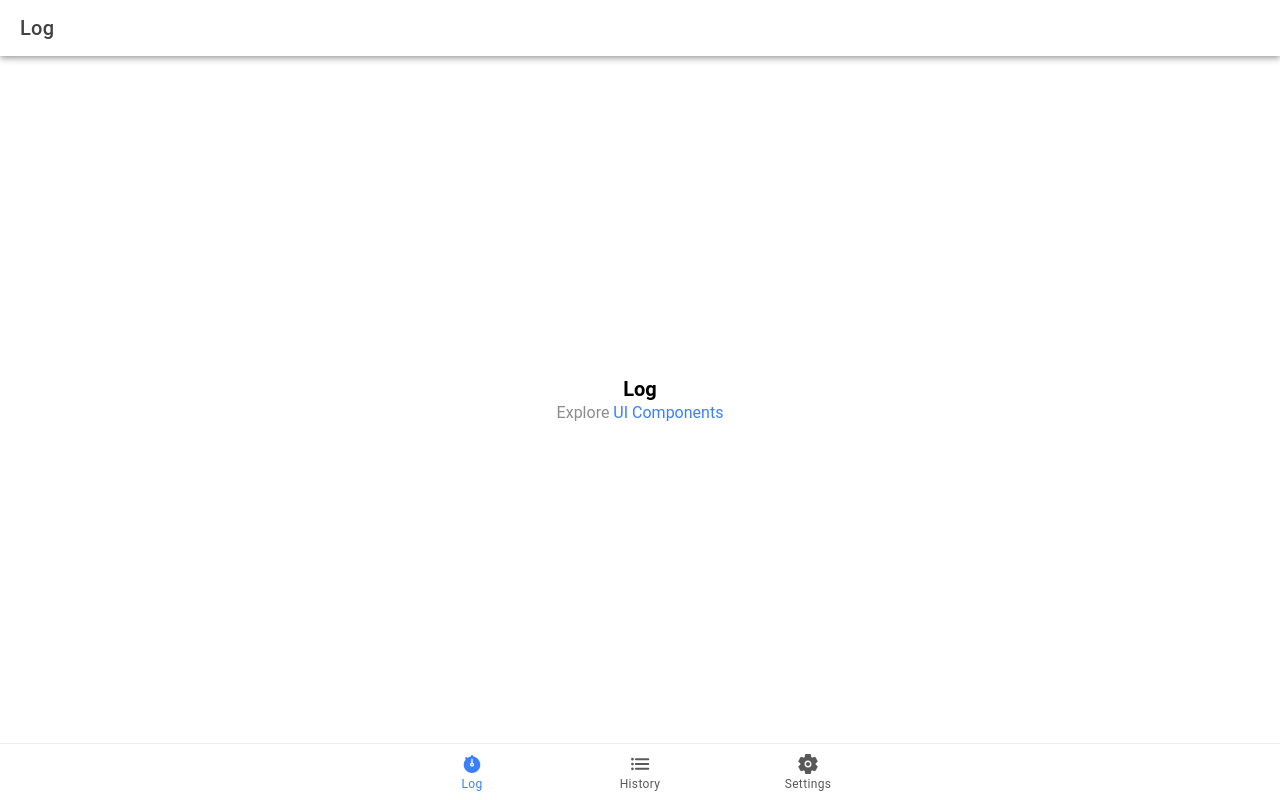
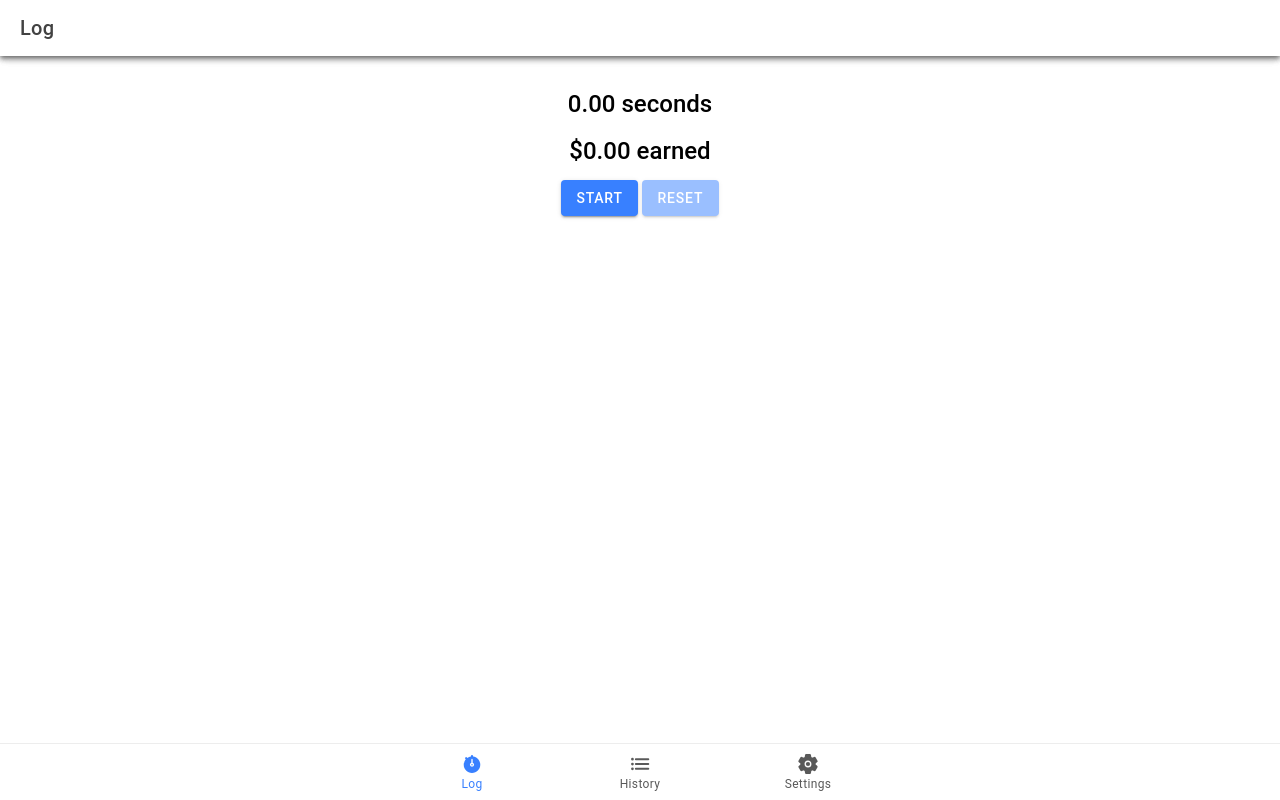
Before and after one commit to TheQueenIsDead/loot-logger, a React (Vite) app in the folder app/: page /log in a window 1280 px wide. Built offline with nearby package versions, Linux system fonts and the light colour scheme.

Commit message:
feat: add log container with hard coded hourly wage and start stop timer to track time

```diff
--- a/app/src/components/ExploreContainer.tsx
+++ /dev/null
@@ -1,16 +0,0 @@
-import './ExploreContainer.css';
-
-interface ContainerProps {
-  name: string;
-}
-
-const ExploreContainer: React.FC<ContainerProps> = ({ name }) => {
-  return (
-    <div className="container">
-      <strong>{name}</strong>
-      <p>Explore <a target="_blank" rel="noopener noreferrer" href="https://ionicframework.com/docs/components">UI Components</a></p>
-    </div>
-  );
-};
-
-export default ExploreContainer;
--- /dev/null
+++ b/app/src/components/LogContainer.tsx
@@ -0,0 +1,77 @@
+import './LogContainer.css';
+import {IonButton, IonContent, IonHeader, IonPage, IonTitle, IonToolbar} from "@ionic/react";
+import {useEffect, useState} from "react";
+
+const LogContainer: React.FC = () => {
+    const [startTime, setStartTime] = useState<number | null>(null);
+    const [elapsedTime, setElapsedTime] = useState<number>(0);
+    const [timerId, setTimerId] = useState<NodeJS.Timeout | null>(null);
+    const wage = 12.34
+
+    useEffect(() => {
+        if (startTime !== null) {
+            const id = setInterval(() => {
+                setElapsedTime(Date.now() - startTime);
+            }, 1); // Update every millisecond
+
+            setTimerId(id);
+
+            return () => clearInterval(id);
+        }
+    }, [startTime]);
+
+    const formatTime = (time: number): string => {
+        const seconds = Math.floor(time / 1000);
+        const milliseconds = Math.floor((time % 1000) / 10); // Extract milliseconds and round
+        return `${seconds}.${milliseconds.toString().padStart(2, '0')}`;
+    };
+
+    const moneyEarned = (time: number): string => {
+        const moneyPerSecond = wage / 60 / 60
+        return (Math.round(time/1000 * moneyPerSecond * 100) / 100).toFixed(2)
+    }
+
+    const handleStart = () => {
+        setStartTime(Date.now());
+    };
+
+    const handleStop = () => {
+        if (timerId) {
+            clearInterval(timerId);
+        }
+    };
+
+    const handleReset = () => {
+        setStartTime(null);
+        setElapsedTime(0);
+        if (timerId) {
+            clearInterval(timerId);
+        }
+    };
+
+    return (
+        <IonPage>
+            <IonHeader>
+                <IonToolbar>
+                    <IonTitle>Timer App</IonTitle>
+                </IonToolbar>
+            </IonHeader>
+            <IonContent className="ion-padding">
+                <div style={{ textAlign: 'center' }}>
+                    <h2>{formatTime(elapsedTime)} seconds</h2>
+                    <h2>${moneyEarned(elapsedTime)} earned</h2>
+                    {startTime === null ? (
+                        <IonButton onClick={handleStart}>Start</IonButton>
+                    ) : (
+                        <IonButton onClick={handleStop}>Stop</IonButton>
+                    )}
+                    <IonButton onClick={handleReset} disabled={startTime === null}>
+                        Reset
+                    </IonButton>
+                </div>
+            </IonContent>
+        </IonPage>
+    );
+};
+
+export default LogContainer;
--- a/app/src/pages/History.tsx
+++ b/app/src/pages/History.tsx
@@ -1,7 +1,6 @@
 import { IonContent, IonHeader, IonPage, IonTitle, IonToolbar } from '@ionic/react';
-import ExploreContainer from '../components/ExploreContainer';
+import HistoryContainer from "../components/HistoryContainer";
 import './History.css';
-import HistoryContainer from "../components/HistoryContainer";
 
 const History: React.FC = () => {
   return (
--- a/app/src/pages/Log.tsx
+++ b/app/src/pages/Log.tsx
@@ -1,5 +1,5 @@
 import { IonContent, IonHeader, IonPage, IonTitle, IonToolbar } from '@ionic/react';
-import ExploreContainer from '../components/ExploreContainer';
+import LogContainer from '../components/LogContainer';
 import './Log.css';
 
 const Log: React.FC = () => {
@@ -16,7 +16,7 @@ const Log: React.FC = () => {
             <IonTitle size="large">Log</IonTitle>
           </IonToolbar>
         </IonHeader>
-        <ExploreContainer name="Log" />
+        <LogContainer />
       </IonContent>
     </IonPage>
   );
```
Also changed, not shown: app/src/components/LogContainer.css (renamed from app/src/components/ExploreContainer.css).
